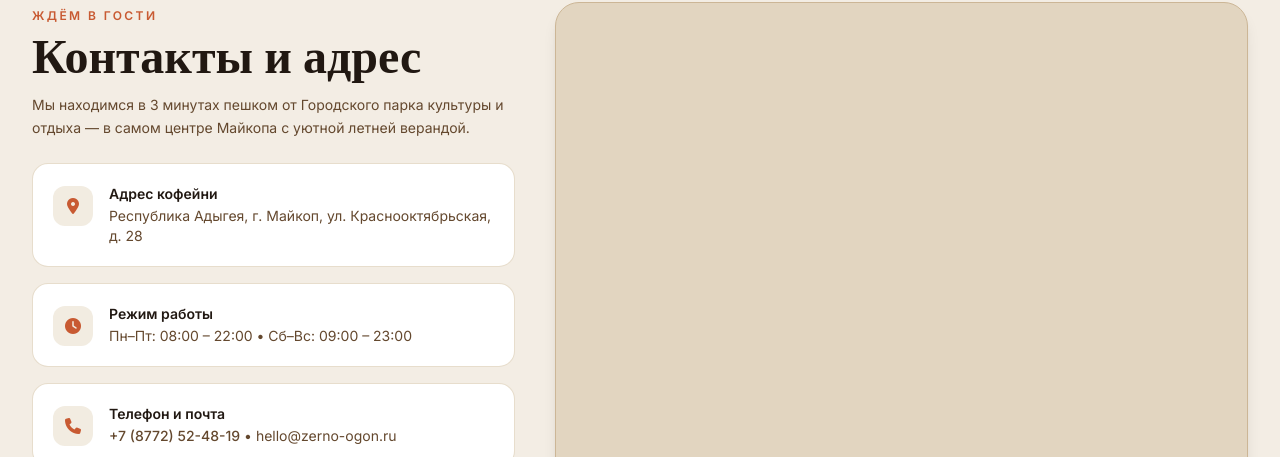
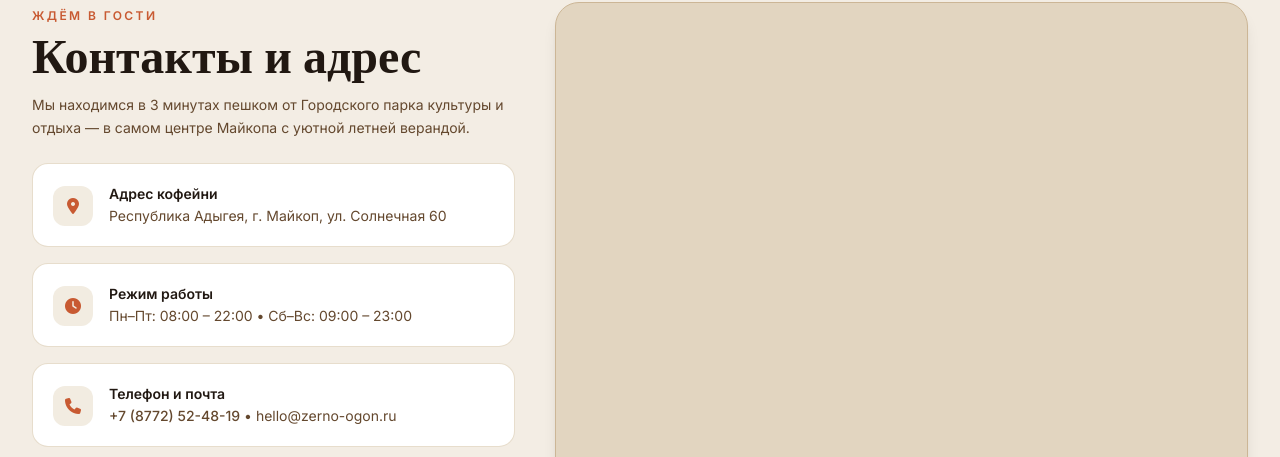
Before and after one commit to vampcod7767/-, a plain HTML site: page index.html in a window 1280 px wide. Shown: the part 5693-6150 px from the top of the page. Drawn offline with nearby package versions, Linux system fonts and the light colour scheme.

Commit message:
Update index1.html

```diff
--- a/index.html
+++ b/index.html
@@ -736,7 +736,7 @@
                             </div>
                             <div>
                                 <h4 class="font-semibold text-coffee-900 text-sm">Адрес кофейни</h4>
-                                <p class="text-sm text-coffee-700 mt-0.5">Республика Адыгея, г. Майкоп, ул. Краснооктябрьская, д. 28</p>
+                                <p class="text-sm text-coffee-700 mt-0.5">Республика Адыгея, г. Майкоп, ул. Солнечная 60</p>
                             </div>
                         </div>
 
```
